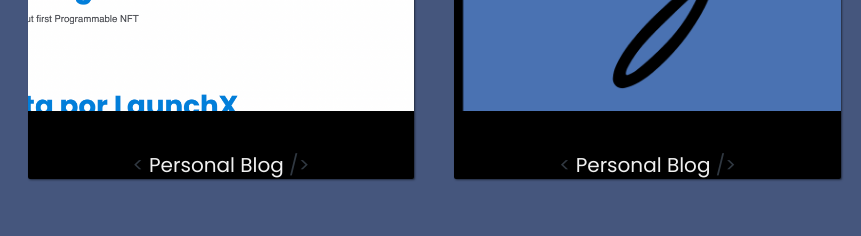
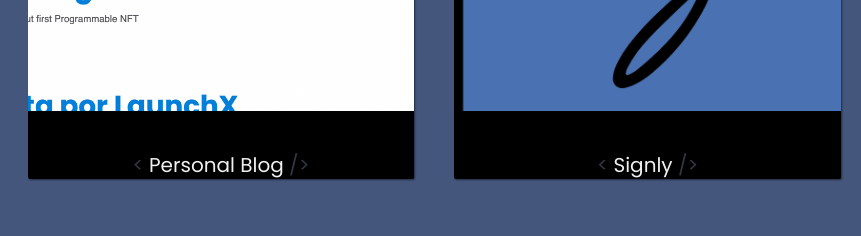
Before and after one commit to Hisahito/Portafolio, a website built with webpack: page src/index.html in a window 1280 px wide. Shown: the part 2120-2356 px from the top of the page, 419-1280 px from the left. Built offline with nearby package versions, Linux system fonts and the light colour scheme; files whose address does not match are found by name.

Commit message:
CHANGES IN index.html, error adding Singly

```diff
--- a/src/index.html
+++ b/src/index.html
@@ -113,7 +113,7 @@
                 <img class="project-image" src="./assets/img/signly.png" alt="project">
                 <p class="project-title">
                     <span id="code1" class="code"></span>
-                    Personal Blog
+                    Signly
                     <span id="code2" class="code"></span>
                 </p>
                 </a>
```
